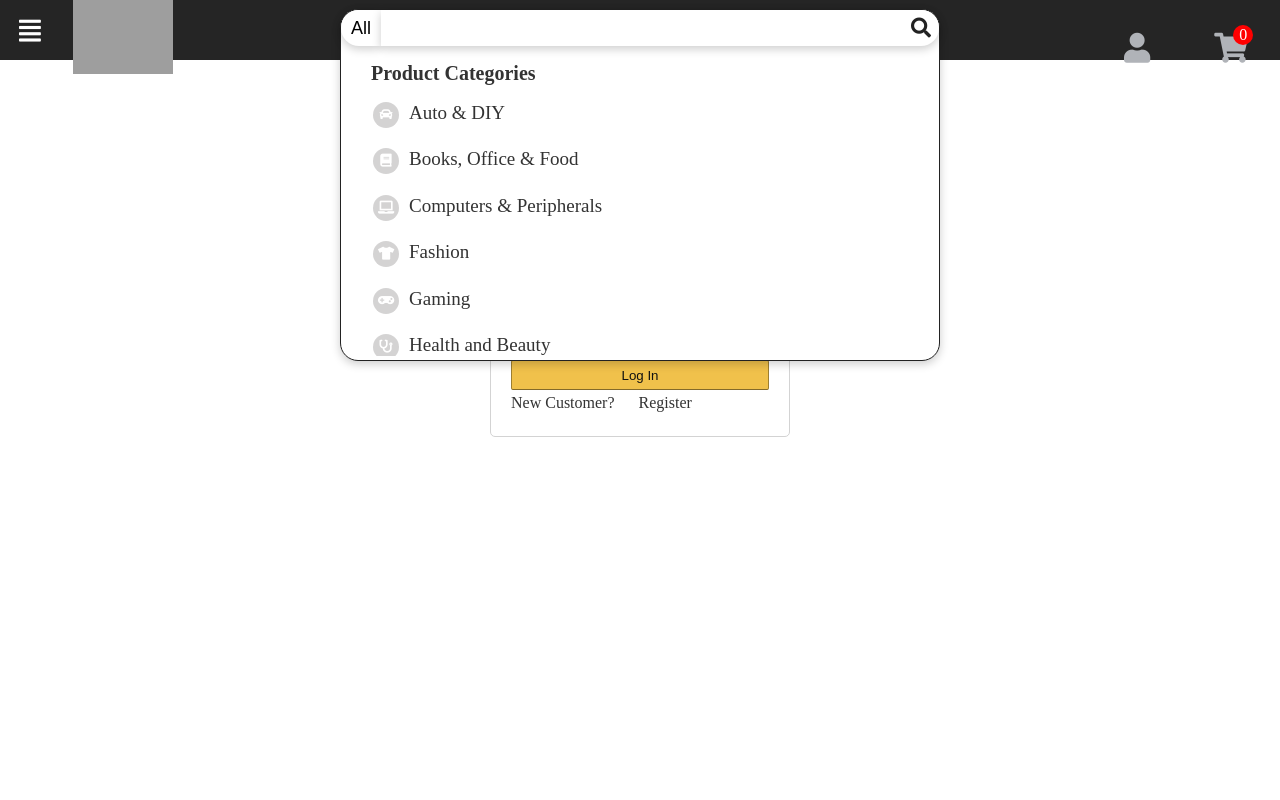
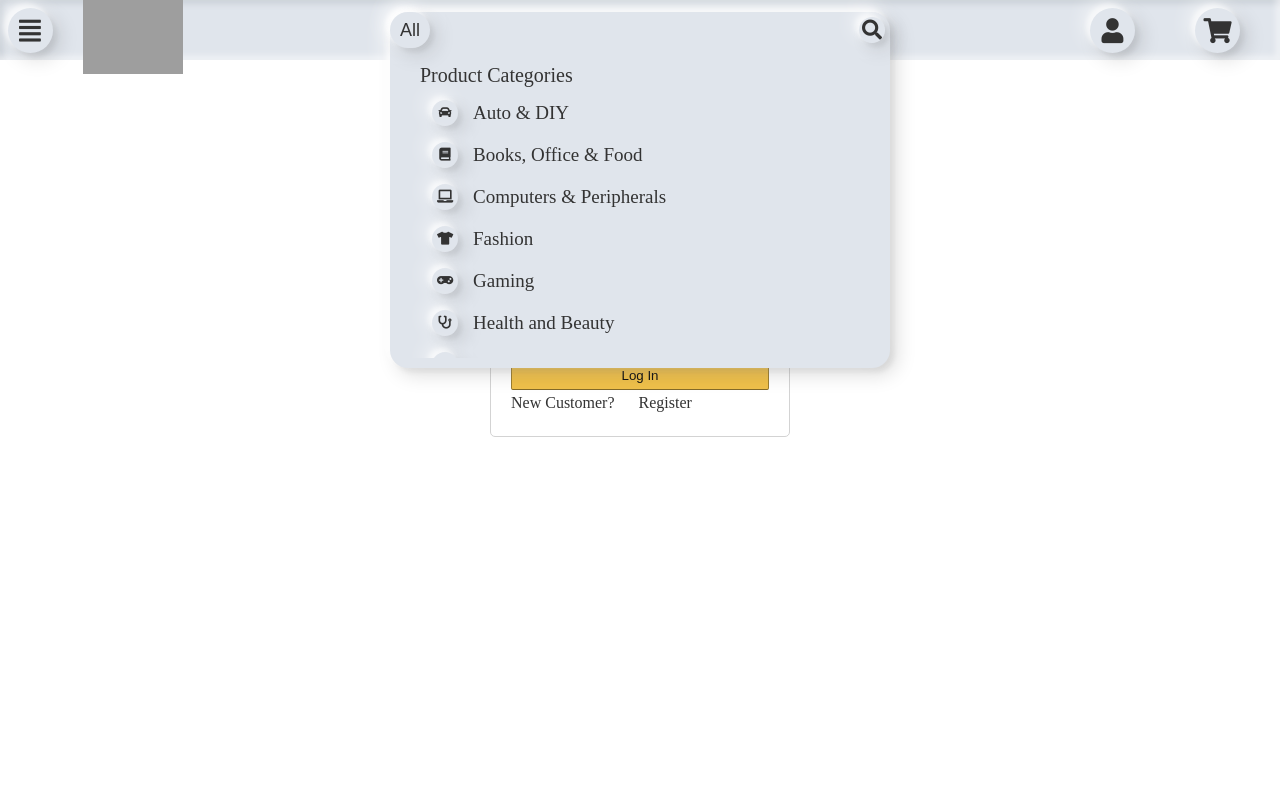
Before and after one commit to kdmladenov/E-commerce-site, a React (Create React App) app in the folder frontend/: page /login in a window 1280 px wide. Both pictures are taken after a click on the button "All". Shown: the top 800 px of the page. Built offline with nearby package versions, Linux system fonts and the light colour scheme; grey boxes are pictures that could not be loaded.

Commit message:
Changed styling to 3D gray

```diff
--- a/frontend/src/components/Header.js
+++ b/frontend/src/components/Header.js
@@ -4,7 +4,7 @@ import { useDispatch, useSelector } from 'react-redux';
 import DropDown from './Dropdown';
 import './styles/Header.css';
 import { logout } from '../actions/userActions';
-import NavSearchBar from './NavSearchBar';
+import SearchBarNav from './SearchBarNav';
 import MegaMenu from './MegaMenu';
 
 const Header = () => {
@@ -38,11 +38,10 @@ const Header = () => {
         </Link>
       </div>
       <div className="search">
-        <NavSearchBar />
+        <SearchBarNav />
       </div>
       <div className="header_options">
         {userInfo?.token ? (
-          <>
           <DropDown
             className="header_option"
             classNameMenu="header_optionUserMenu"
@@ -54,7 +53,13 @@ const Header = () => {
           >
             <i className="fas fa-user" />
           </DropDown>
-
+        ) : (
+          <Link to="/login">
+            <div className="header_option">
+              <i className="fas fa-user" />
+            </div>
+          </Link>
+        )}
         {userInfo?.role === 'admin' && (
           <DropDown
             className="header_option"
@@ -69,19 +74,11 @@ const Header = () => {
             <i className="fa fa-user-plus" />
           </DropDown>
         )}
-          </>
-        ) : (
-          <Link to="/login">
-            <div className="header_option">
-              <i className="fas fa-user" />
-            </div>
-          </Link>
-        )}
 
         <Link to="/cart">
-          <div className="header_option">
-            <i className="fa fa-shopping-cart fa_custom fa-3x" id="header_optionCart"></i>
-            <span className="badge">{cartItems?.length || 0}</span>
+          <div className="header_option cart">
+            <i className="fa fa-shopping-cart"></i>
+            {cartItems.length > 0 && <div className="badge">{cartItems.length}</div>}
           </div>
         </Link>
       </div>
--- a/frontend/src/components/NavSearchBar.js
+++ b/frontend/src/components/SearchBarNav.js
@@ -1,5 +1,5 @@
 import React, { useState } from 'react';
-import './styles/NavSearchBar.css';
+import './styles/SearchBarNav.css';
 import { suggestions } from '../constants/for-developing/suggestions';
 import { trending } from '../constants/for-developing/trending';
 import {
@@ -13,7 +13,7 @@ import { categoryIcons } from '../constants/for-developing/mainCategoryIcons';
 const AUTOCOMPLETE_SUGGESTIONS_COUNT = 5;
 const TRENDING_SEARCHES_COUNT = 5;
 
-const NavSearchBar = () => {
+const SearchBarNav = () => {
   const [searchTerm, setSearchTerm] = useState('');
   const [showDropdown, setShowDropdown] = useState(false);
   const [showTrendingSearches, setShowTrendingSearches] = useState(false);
@@ -24,10 +24,12 @@ const NavSearchBar = () => {
       (suggestion) =>
         isSearchTermInString(searchTerm, suggestion) && (
           <li key={suggestion}>
+            <div>
               <i className="fa fa-search"></i>
               {`${searchTermInString(searchTerm, suggestion)[0]}`}
               <strong>{`${searchTermInString(searchTerm, suggestion)[1]}`}</strong>
               {`${searchTermInString(searchTerm, suggestion)[2]}`}
+            </div>
           </li>
         )
     )
@@ -36,7 +38,9 @@ const NavSearchBar = () => {
   const trendingSearchesToRender = trending
     .map((suggestion) => (
       <li key={suggestion}>
+        <div>
           <i className="fa fa-search"></i> {suggestion}
+        </div>
       </li>
     ))
     .slice(0, TRENDING_SEARCHES_COUNT);
@@ -47,8 +51,10 @@ const NavSearchBar = () => {
       : Object.keys(categories)
   ).map((category) => (
     <li key={category} onClick={() => handleCategorySelection(category)}>
+      <div>
         <i className={`${categoryIcons[category]} main`}></i>
         {category}
+      </div>
     </li>
   ));
 
@@ -86,7 +92,7 @@ const NavSearchBar = () => {
         className={`search_bar ${(searchTerm || showDropdown || showTrendingSearches) && 'active'}`}
       >
         <div className="search_inputs">
-          <button className="dropdown_category" type="button" onClick={handleDropdownButton}>
+          <button type="button" onClick={handleDropdownButton}>
             {productCategory ? `${productCategory}` : 'All'}
           </button>
           <input
@@ -141,4 +147,4 @@ const NavSearchBar = () => {
   );
 };
 
-export default NavSearchBar;
+export default SearchBarNav;
--- a/frontend/src/components/styles/Header.css
+++ b/frontend/src/components/styles/Header.css
@@ -1,9 +1,10 @@
 header {
   display: grid;
   grid-auto-rows: 60px;
-  grid-auto-columns: 200px 1fr 200px;
+  grid-auto-columns: 250px 1fr 250px;
   grid-template-areas: 'logo search user_cart';
-  background-color: rgba(33, 33, 33, 0.98);
+  background-color: var(--gray);
+  box-shadow: var(--box_shadow_angle_active);
   /* position: sticky; */
   top: 0;
   z-index: 100;
@@ -17,9 +18,11 @@ header {
   justify-content: center;
   align-items: center;
 }
+
 .mega_menu {
   z-index: 1000;
 }
+
 .header_logo {
   width: 100px;
   object-fit: contain;
@@ -31,29 +34,42 @@ header {
   display: flex;
   justify-content: center;
   align-self: flex-start;
-  margin-top: 9px;
-  max-width: 100vw;
+  margin-top: 12px;
 }
 
 .header_options {
   grid-area: user_cart;
   display: flex;
-  justify-content: space-evenly;
+  justify-content: center;
+  align-items: center;
 }
 
 .header_option {
-  background: transparent;
+  width: 45px;
+  height: 45px;
+  margin-left: 20px;
+  outline: none;
   border: none;
+  font-size: 25px;
+  background: var(--gray);
+  color: var(--gray_dark);
+  border-radius: 50%;
+  box-shadow: var(--box_shadow_angle);
+  display: flex;
+  justify-content: center;
   align-items: center;
-  color: #b0b3b8;
-  font-size: 30px;
-  margin-top: 5px;
-  margin-left: 3vh;
+}
+
+.header_option:active {
+  box-shadow: var(--box_shadow_angle_active);
+}
+
+.header_option.cart {
   position: relative;
 }
+
 .header_optionAdminMenu,
 .header_optionUserMenu {
-  margin-right: 40px;
   display: flex;
   font-size: larger;
   height: fit-content;
@@ -64,20 +80,17 @@ header {
 }
 .badge {
   position: absolute;
-  left: 19px;
-  width: 20px;
+  top: 0;
+  right: 0;
+  width: auto;
+  min-width: 20px;
   height: 20px;
   line-height: 20px;
   font-size: 16px;
   background: red;
-  color: #fff;
-  border-radius: 50%;
-  padding: 0 0 6px 6px;
-}
-
-#header_optionCart {
-  font-size: 30px;
-  margin-right: 2vh;
+  color: var(--white);
+  border-radius: 10px;
+  padding: 0 6px;
 }
 
 @media (max-width: 1000px) {
--- a/frontend/src/components/styles/MegaMenu.css
+++ b/frontend/src/components/styles/MegaMenu.css
@@ -5,22 +5,21 @@
   outline: none;
   border: none;
   font-size: 25px;
-  background: transparent;
-  color: #fff;
+  background: var(--gray);
+  color: var(--gray_dark);
+  border-radius: 50%;
+  box-shadow: var(--box_shadow_angle);
   display: flex;
   justify-content: center;
   align-items: center;
-  margin: 5px 0px;
+  margin: 5px 10px;
 }
 
 .button_nav:hover {
   cursor: pointer;
 }
 .button_nav:active {
-  outline: none;
-  border: 1px solid grey;
-  border-radius: 50%;
-  font-size: 30px;
+  box-shadow: var(--box_shadow_angle_active);
 }
 
 /* Dropdown Container */
@@ -35,13 +34,13 @@
 .menu_sub {
   position: absolute;
   top: 60px;
-  left: -10px;
+  left: -20px;
   padding: 10px 20px;
   width: 400px;
   height: fit-content;
-  background: rgba(33, 33, 33, 0.98);
-  border-radius: 0 0 10px 0;
-  box-shadow: 0 3px 10px rgba(0, 0, 0, 0.2);
+  background: var(--gray);
+  border-radius: 0 0 25px 0;
+  box-shadow: var(--box_shadow_angle_active);
 }
 
 .hidden {
@@ -53,7 +52,7 @@
   line-height: 25px;
   font-size: 23px;
   text-transform: uppercase;
-  color: #b0b3b8;
+  color: var(--black);
   margin: 0;
   display: flex;
   justify-content: space-around;
@@ -62,6 +61,7 @@
   -webkit-box-orient: vertical;
   overflow: hidden;
   text-align: center;
+  /* box-shadow: var(--box_shadow_angle); */
 }
 
 .menu_header,
@@ -73,15 +73,20 @@
   justify-content: left;
   align-items: center;
   margin: 15px 0;
-  border-radius: 5px;
+  border-radius: 20px;
   text-align: center;
-  color: #b0b3b8;
+  color: var(--black);
+}
+
+.menu_header{
+  margin: -20px;
+  padding: 30px 20px;
 }
 
 .menu_main > ul,
 .menu_sub > ul,
 .menu_secondary > ul {
-  border-top: 2px solid #3d3e3f;
+  border-top: 2px solid var(--gray_dark);
 }
 
 /* Options */
@@ -109,15 +114,17 @@
   align-items: center;
   width: 40px;
   height: 40px;
-  color: #fff;
+  color: var(--gray_dark);
 }
 
+.menu_header i,
 .menu_main > ul > li i.main,
 .menu_secondary > ul > li > i.main,
 .menu_sub > ul > li > i {
-  background: #878788;
+  background: var(--gray);
   border-radius: 50%;
-  color: #fff;
+  color: var(--gray_dark);
+  box-shadow: var(--box_shadow_angle);
 }
 
 .menu_main > ul > li i.chevron,
@@ -126,17 +133,26 @@
   right: 25px;
   width: 20px;
   height: 20px;
-  color: #fff;
+  color: var(--gray_dark);
   font-size: 25px;
 }
 
-.menu_secondary h2:hover,
-.menu_header:hover,
+.menu_secondary h2 > i:hover,
+.menu_header i,
 .menu_main > ul > li:hover,
 .menu_secondary > ul > li:hover,
 .menu_sub > ul > li:hover {
   cursor: pointer;
-  background: #3a3b3c;
+  box-shadow: var(--box_shadow_angle);
+}
+
+.menu_secondary h2:active,
+.menu_header i:active,
+.menu_main > ul > li:active,
+.menu_secondary > ul > li:active,
+.menu_sub > ul > li:active {
+  cursor: pointer;
+  box-shadow: var(--box_shadow_angle_active);
 }
 
 @media (max-width: 768px) {
@@ -146,7 +162,6 @@
   .menu_main,
   .menu_secondary,
   .menu_sub {
-    top: 120px;
     width: 100%;
     border-radius: 0;
   }
@@ -161,3 +176,11 @@
     padding-left: 40px;
   }
 }
+
+@media (max-width: 1000px) {
+  .menu_main,
+  .menu_secondary,
+  .menu_sub {
+    top: 120px;
+  }
+}
--- a/frontend/src/components/styles/NavSearchBar.css
+++ /dev/null
@@ -1,106 +0,0 @@
-.search_container {
-  width:600px;
-  z-index: 1000;
-}
-
-.search_inputs {
-  display: flex;
-}
-
-.search_bar {
-  background: white;
-  position: relative;
-  width: 100%;
-  border-radius: 18px;
-  border: 1px solid #222;
-  box-shadow: 0 3px 10px rgba(0, 0, 0, 0.2);
-}
-
-.dropdown_category {
-  height: 36px;
-  width: fit-content;
-  background: white;
-  line-height: 18px;
-  font-size: 18px;
-  padding: 0 10px;
-  outline: none;
-  border: none;
-  border-radius: 25px 0 0 25px;
-  box-shadow: 0 3px 10px rgba(0, 0, 0, 0.2);
-}
-
-.search_term_input {
-  height: 36px;
-  width: 100%;
-  outline: none;
-  border: none;
-  padding: 0 60px 0 20px;
-  font-size: 18px;
-  border-radius: 0 25px 25px 0;
-  box-shadow: 0 3px 10px rgba(0, 0, 0, 0.2);
-}
-
-.search_button_group {
-  position: absolute;
-  top: 0;
-  right: 0;
-}
-
-.search_button,
-.reset_search_term_button {
-  border: none;
-  background: transparent;
-  cursor: pointer;
-  height: 36px;
-  width: 36px;
-  line-height: 36px;
-  text-align: center;
-  font-size: 20px;
-  color: #222;
-}
-
-.reset_search_term_button i {
-  color: rgb(182, 182, 182);
-}
-
-.search_bar ul {
-  padding: 0px;
-  max-height: 310px;
-  overflow-y: auto;
-}
-
-.search_bar.active {
-  font-size: 19px;
-  padding-bottom: 4px;
-  pointer-events: all;
-}
-
-.search_bar.active h2 {
-  font-size: 20px;
-  font-weight: bold;
-  padding: 15px 0px 5px 30px;
-  margin: 0 !important;
-}
-
-.search_bar.active > ul i {
-  text-align: center;
-  height: 26px;
-  width: 26px;
-  border-radius: 50%;
-  background: rgb(212, 211, 211);
-  font-size: 13px;
-  padding-top: 6px;
-  color: #fff;
-  margin-right: 10px;
-}
-
-.search_bar li {
-  padding: 8px 32px;
-  width: 100%;
-  cursor: pointer;
-  border-radius: 3px;
-}
-
-.search_bar li:hover {
-  background: rgb(235, 234, 234);
-}
--- /dev/null
+++ b/frontend/src/components/styles/SearchBarNav.css
@@ -0,0 +1,150 @@
+.search_container {
+  width: 500px;
+  z-index: 1000;
+}
+
+.search_inputs {
+  display: flex;
+}
+
+.search_bar {
+  position: relative;
+  width: 100%;
+  border-radius: 18px;
+  box-shadow: var(--box_shadow_angle);
+}
+
+/* Categories dropdown button*/
+.search_inputs button {
+  height: 36px;
+  width: fit-content;
+  background: var(--gray);
+  color:var(--gray_dark);
+  line-height: 18px;
+  font-size: 18px;
+  padding: 0 10px;
+  outline: none;
+  border: none;
+  border-radius: 25px;
+  box-shadow: var(--box_shadow_angle);
+  z-index: 1000;
+}
+
+.search_inputs button:hover {
+  cursor: pointer;
+}
+
+.search_button:active,
+.search_inputs button:active,
+.search_term_input:focus {
+  box-shadow: var(--box_shadow_angle_active);
+}
+
+/* Search input */
+.search_term_input {
+  height: 36px;
+  width: 100%;
+  outline: none;
+  border: none;
+  padding: 0 60px 0 20px;
+  font-size: 18px;
+  border-radius: 0 25px 25px 0;
+  background-color: var(--grey);
+}
+
+/* Search and reset buttons */
+.search_button_group {
+  position: absolute;
+  top: 0;
+  right: 0;
+}
+
+.search_button,
+.reset_search_term_button {
+  border: none;
+  cursor: pointer;
+  height: 26px;
+  width: 26px;
+  margin: 5px;
+  line-height: 26px;
+  text-align: center;
+  font-size: 20px;
+  color:var(--gray_dark);
+  background-color: var(--gray);
+}
+
+.search_button {
+  background: transparent;
+}
+
+.search_button {
+  border-radius: 26px;
+  box-shadow: var(--box_shadow_angle);
+}
+
+.reset_search_term_button i {
+  color: rgb(182, 182, 182);
+}
+
+/* Dropdown menu  */
+.search_bar ul {
+  max-height: 310px;
+  overflow-y: auto;
+}
+
+.search_bar.active {
+  font-size: 19px;
+  padding-bottom: 10px;
+  pointer-events: all;
+  background-color: var(--gray);
+}
+
+.search_bar.active h2 {
+  font-size: 20px;
+  padding: 15px 0px 5px 30px;
+  margin: 0;
+}
+
+.search_bar.active > ul i {
+  text-align: center;
+  height: 26px;
+  width: 26px;
+  border-radius: 50%;
+  background:var(--gray);
+  font-size: 13px;
+  color: var(--gray_dark);
+  padding-top: 6px;
+  box-shadow: var(--box_shadow_angle);
+  margin-right: 15px;
+}
+
+.search_bar li {
+  margin: 0 10px;
+  padding: 8px 32px;
+  cursor: pointer;
+  border-radius: 3px;
+}
+
+.search_bar li > div {
+  width: 100%;
+  height: 26px;
+  border-radius: 13px;
+  display: flex;
+  justify-content: left;
+  align-items: center;
+}
+
+.search_bar li > div:hover {
+  width: 100%;
+  box-shadow: var(--box_shadow_angle);
+}
+
+.search_bar li > div:active {
+  width: 100%;
+  box-shadow: var(--box_shadow_angle_active);
+}
+
+.search_bar.active::-webkit-scrollbar-thumb{
+  border: var(--gray);
+
+}
```
Also changed, not shown: frontend/src/components/MegaMenu.js (+4 -4 lines). Lines whose indentation alone changed are shown as unchanged.
